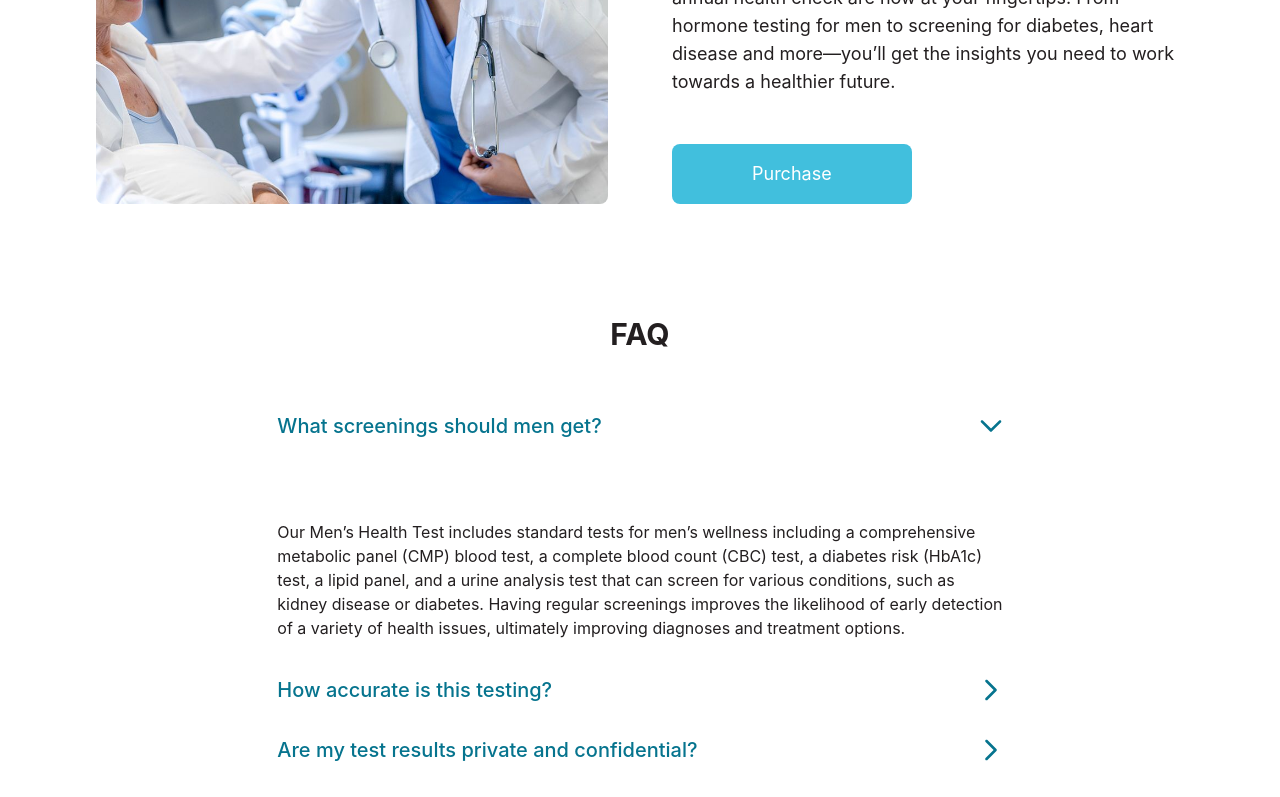
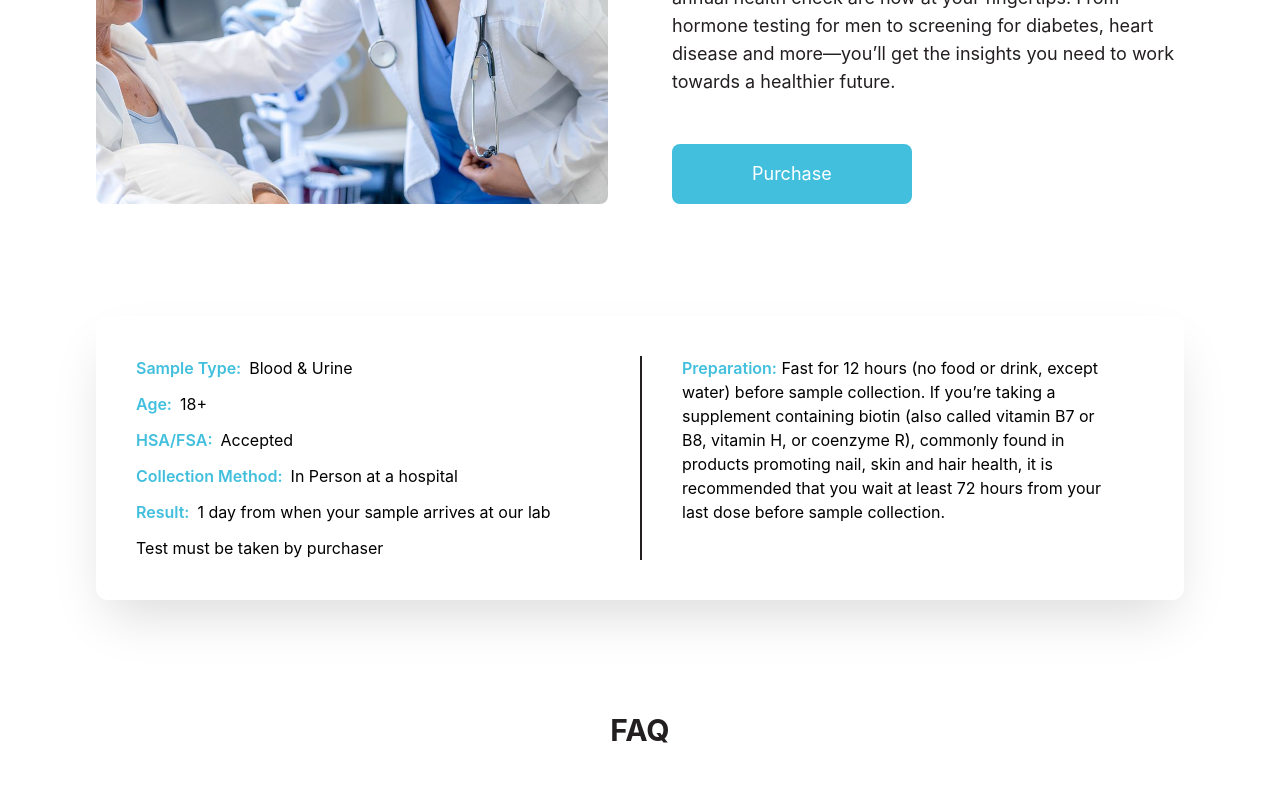
Before and after one commit to niaziiii/tox-screen-lab, a React (Vite) app: page /tests/1 in a window 1280 px wide. Shown: the part 444-1241 px from the top of the page. Built offline with nearby package versions, Linux system fonts and the light colour scheme.

Commit message:
Completes the test detail UI

```diff
--- a/src/pages/TestDetail/index.tsx
+++ b/src/pages/TestDetail/index.tsx
@@ -47,6 +47,44 @@ const TestDetail = () => {
           </footer>
         </div>
       </article>
+      <section className=" shadow-black/15 shadow-2xl  grid  lg:grid-cols-2  p-10 rounded-xl lg:divide-x-2 divide-dark">
+        <div className="flex flex-col gap-3">
+          <div className="flex gap-2">
+            <h3 className="font-semibold text-lightBlue">Sample Type:</h3>
+            <p>Blood & Urine</p>
+          </div>
+          <div className="flex gap-2">
+            <h3 className="font-semibold text-lightBlue">Age:</h3>
+            <p>18+</p>
+          </div>
+          <div className="flex gap-2">
+            <h3 className="font-semibold text-lightBlue">HSA/FSA:</h3>
+            <p>Accepted</p>
+          </div>
+
+          <div className="flex gap-2">
+            <h3 className="font-semibold text-lightBlue">Collection Method:</h3>
+            <p>In Person at a hospital</p>
+          </div>
+          <div className="flex gap-2">
+            <h3 className="font-semibold text-lightBlue">Result:</h3>
+            <p>1 day from when your sample arrives at our lab</p>
+          </div>
+          <p>Test must be taken by purchaser</p>
+        </div>
+
+        <div className="lg:px-10 py-10 lg:py-0 ">
+          <p>
+            <span className="font-semibold  text-lightBlue">Preparation:</span>{" "}
+             Fast for 12 hours (no food or drink, except water) before sample
+            collection. If you’re taking a supplement containing biotin (also
+            called vitamin B7 or B8, vitamin H, or coenzyme R), commonly found
+            in products promoting nail, skin and hair health, it is recommended
+            that you wait at least 72 hours from your last dose before sample
+            collection.
+          </p>
+        </div>
+      </section>
 
       <section className="md:w-8/12 mx-auto flex flex-col gap-16">
         <FAQ />
```
